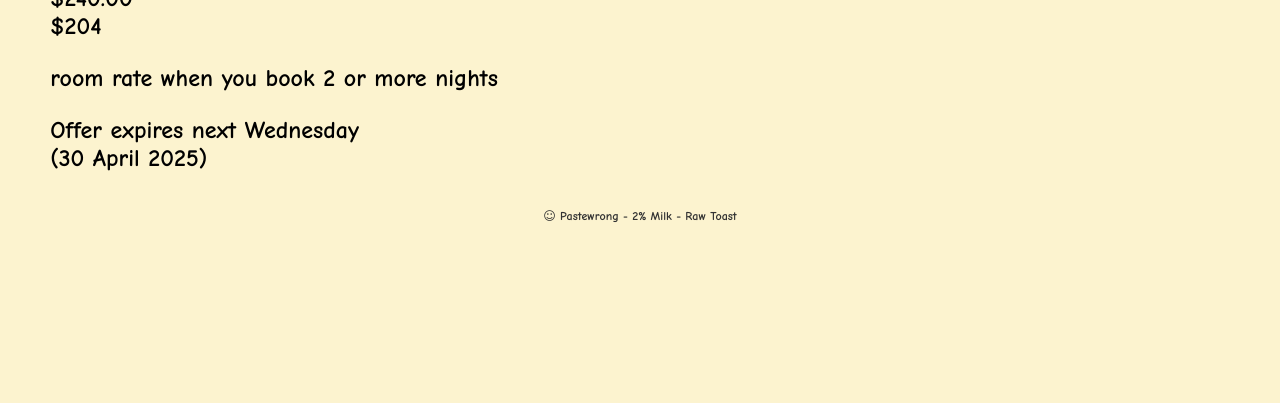
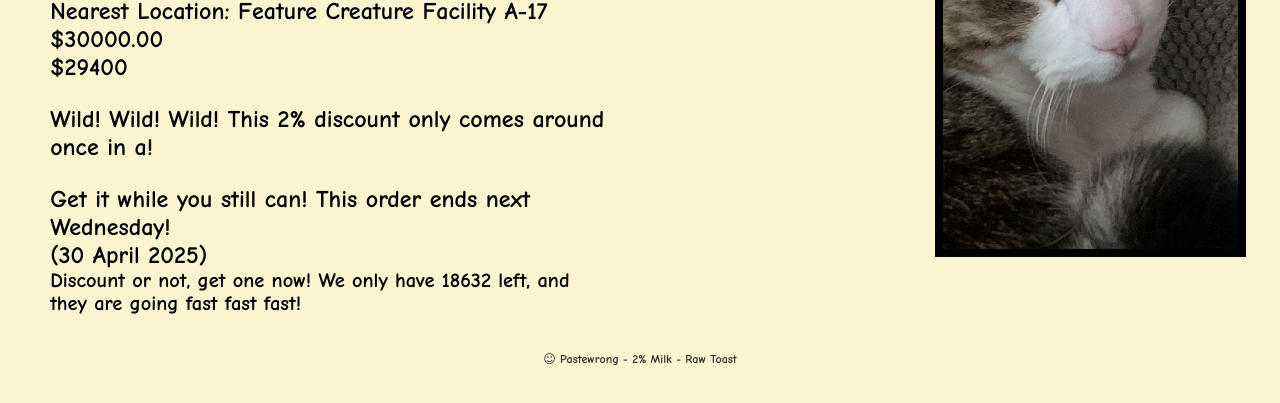
Before and after one commit to like-twelve-sixteenths-of-a-square/nonsense, a plain HTML site: page store.html in a window 1280 px wide. Shown: the part 724-1127 px from the top of the page. Before the commit the page ends 984 px from the top, so only its background shows below. Drawn offline with Linux system fonts and the light colour scheme.

Commit message:
UUUUGHHHH

```diff
--- a/css/styles.css
+++ b/css/styles.css
@@ -107,15 +107,14 @@ main img {
 	padding-bottom: 5%;
 }
 
-#offer {
+#info {
 	width: 50%;
 	float: left;
-	font-size: 0.85em;
 }
 
 #countit {
-	width: 50%;
-	float: left;
+	width: 45%;
+	float: middle;
 	font-size: 0.85em;
 }
 
--- a/feature.html
+++ b/feature.html
@@ -52,7 +52,7 @@
 
 				<li><a href="yearn.html"><img src="images/red.png" alt="Fishing Tips"></a></li>
 
-				<li><a href="test.html"><img src="images/store.png" alt="test"></a></li>
+				<li><a href="store.html"><img src="images/store.png" alt="test"></a></li>
 
 			</div>
 
@@ -86,7 +86,7 @@
 
 				<li><a href="yearn.html"><img src="images/red.png" alt="Fishing Tips"></a></li>
 
-				<li><a href="test.html"><img src="images/store.png" alt="test"></a></li>
+				<li><a href="store.html"><img src="images/store.png" alt="test"></a></li>
 
 		</ul>
 
@@ -113,11 +113,6 @@
 
 		</div>
 
-		<div id="offer"></div>
-		<div id="countit"></div>
-		<script src="scripts/scripttwo.js"></script>
-		<script src="scripts/scriptthree.js"></script>
-
 	<!-- Use the footer area to add webpage footer content-->
 	<footer>
 
--- a/scripts/example.js
+++ b/scripts/example.js
@@ -6,12 +6,12 @@
   // PART ONE: CREATE HOTEL OBJECT AND WRITE OUT THE OFFER DETAILS
 
   // Create a hotel object using object literal syntax
-  var hotel = {
-    name: 'Park',
-    roomRate: 240, // Amount in dollars
-    discount: 15,  // Percentage discount
+  var facility = {
+    name: 'Nearest Location: Feature Creature Facility A-17',
+    critterRate: 30000, // Amount in dollars
+    discount: 2,  // Percentage discount
     offerPrice: function() {
-      var offerRate = this.roomRate * ((100 - this.discount) / 100);
+      var offerRate = this.critterRate * ((100 - this.discount) / 100);
       return offerRate;
     }
   };
@@ -19,13 +19,13 @@
   // Write out the hotel name, standard rate, and the special rate
   var hotelName, roomRate, specialRate;                    // Declare variables
 
-  hotelName = document.getElementById('hotelName');        // Get elements
-  roomRate = document.getElementById('roomRate');
+  placeName = document.getElementById('hotelName');        // Get elements
+  critterRate = document.getElementById('roomRate');
   specialRate = document.getElementById('specialRate');
 
-  hotelName.textContent = hotel.name;                      // Write hotel name
-  roomRate.textContent =  '$' + hotel.roomRate.toFixed(2); // Write room rate
-  specialRate.textContent = '$' + hotel.offerPrice();      // Write offer price
+  placeName.textContent = facility.name;                      // Write hotel name
+  critterRate.textContent =  '$' + facility.critterRate.toFixed(2); // Write room rate
+  specialRate.textContent = '$' + facility.offerPrice();      // Write offer price
 
 
   // PART TWO: CALCULATE AND WRITE OUT THE EXPIRY DETAILS FOR THE OFFER
@@ -51,8 +51,8 @@
     year = weekFromToday.getFullYear();
 
     // Create the message
-    expiryMsg = 'Offer expires next ';
-    expiryMsg += day + ' <br />(' + date + ' ' + month + ' ' + year + ')';
+    expiryMsg = 'Get it while you still can! This order ends next ';
+    expiryMsg += day + '!' + ' <br />(' + date + ' ' + month + ' ' + year + ')';
     return expiryMsg;
   }
 
--- a/scripts/scriptthree.js
+++ b/scripts/scriptthree.js
@@ -1,5 +1,5 @@
 //Let's try adding this to cover the bases
-	var first = 'Act fast! We only have ';
+	var first = 'Discount or not, get one now! We only have ';
 	var remaining = Math.floor(Math.random()*(299-100)*100);
 	var last =' left, and they are going fast fast fast!';
 
--- a/test.html
+++ b/store.html
@@ -52,7 +52,7 @@
 
 				<li><a href="yearn.html"><img src="images/red.png" alt="Fishing Tips"></a></li>
 
-				<li><a href="test.html"><img src="images/store.png" alt="test"></a></li>
+				<li><a href="store.html"><img src="images/store.png" alt="test"></a></li>
 
 			</div>
 
@@ -86,7 +86,7 @@
 
 				<li><a href="yearn.html"><img src="images/red.png" alt="Fishing Tips"></a></li>
 
-				<li><a href="test.html"><img src="images/store.png" alt="test"></a></li>
+				<li><a href="store.html"><img src="images/store.png" alt="test"></a></li>
 
 		</ul>
 
@@ -95,15 +95,24 @@
 	<!-- Use the main area to add the main content of the page, obviously-->
 	<main>
 
+		<div id="display">
+
+			<img src="images/beast.png" alt="The Featured Creature">
+
+		</div>
+
 		<div id="info">
-		  <h2>latest hotel offer</h2>
+		  <h2>Want your own feature creature? Buy one RIGHT NOW!!</h2>
 		  <div id="hotelName"></div>
 		  <div id="roomRate"></div>
 		  <div id="specialRate"></div>
-		  <p>room rate when you book 2 or more nights</p>
+		  <p>Wild! Wild! Wild! This 2% discount only comes around once in a!</p>
 		  <div id="offerEnds"></div>
 		</div>
 		<script src="scripts/example.js"></script>
+
+		<div id="countit"></div>
+		<script src="scripts/scriptthree.js"></script>
 
 	</main>
 
```
Also changed, not shown: about.html (+2 -2 lines), abouter.html (+2 -2 lines), babble.html (+2 -2 lines), bomb.html (+2 -2 lines), car.html (+2 -2 lines), index.html (+2 -2 lines), lasagne.html (+2 -2 lines), template.html (+2 -2 lines), yearn.html (+2 -2 lines), images/store.png.
